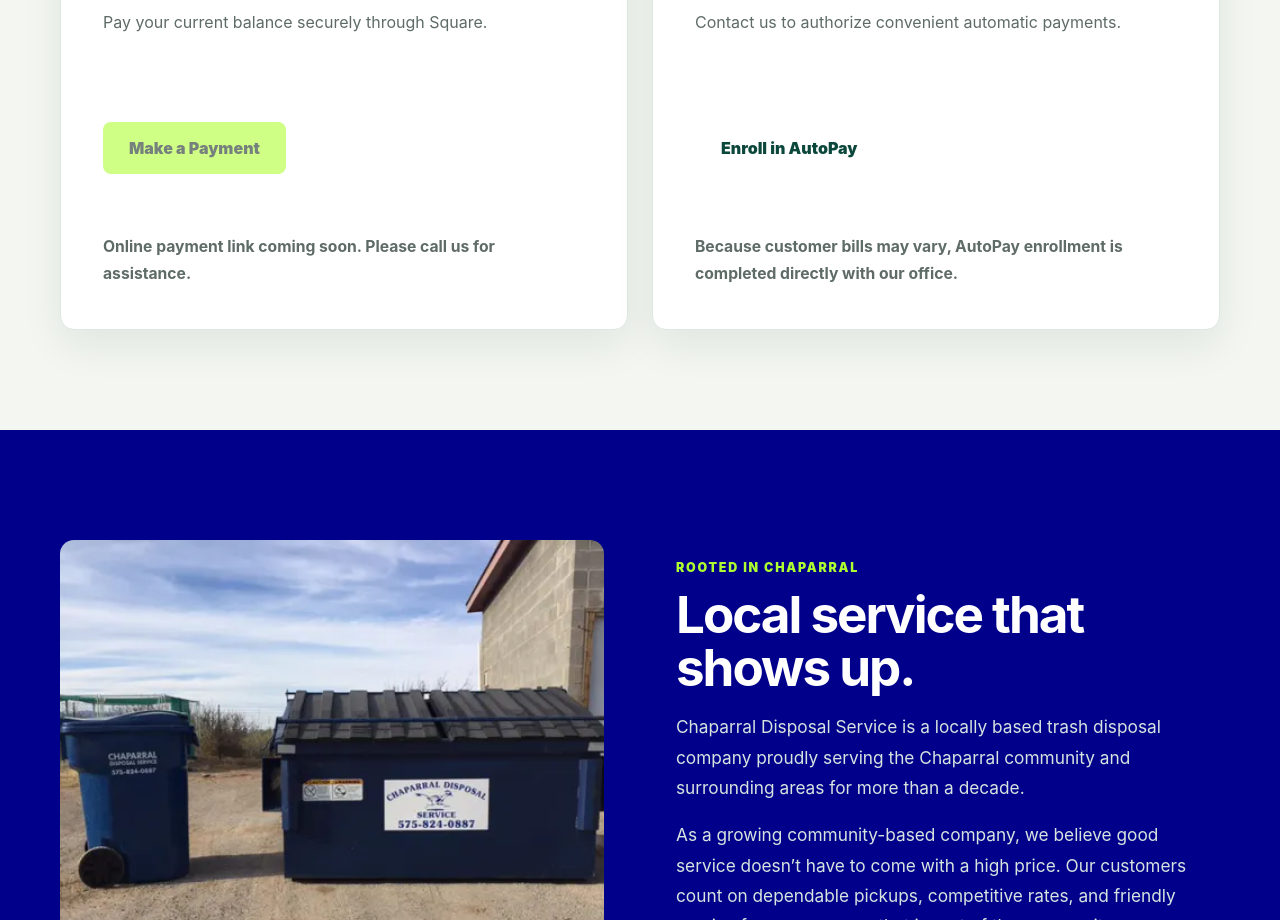
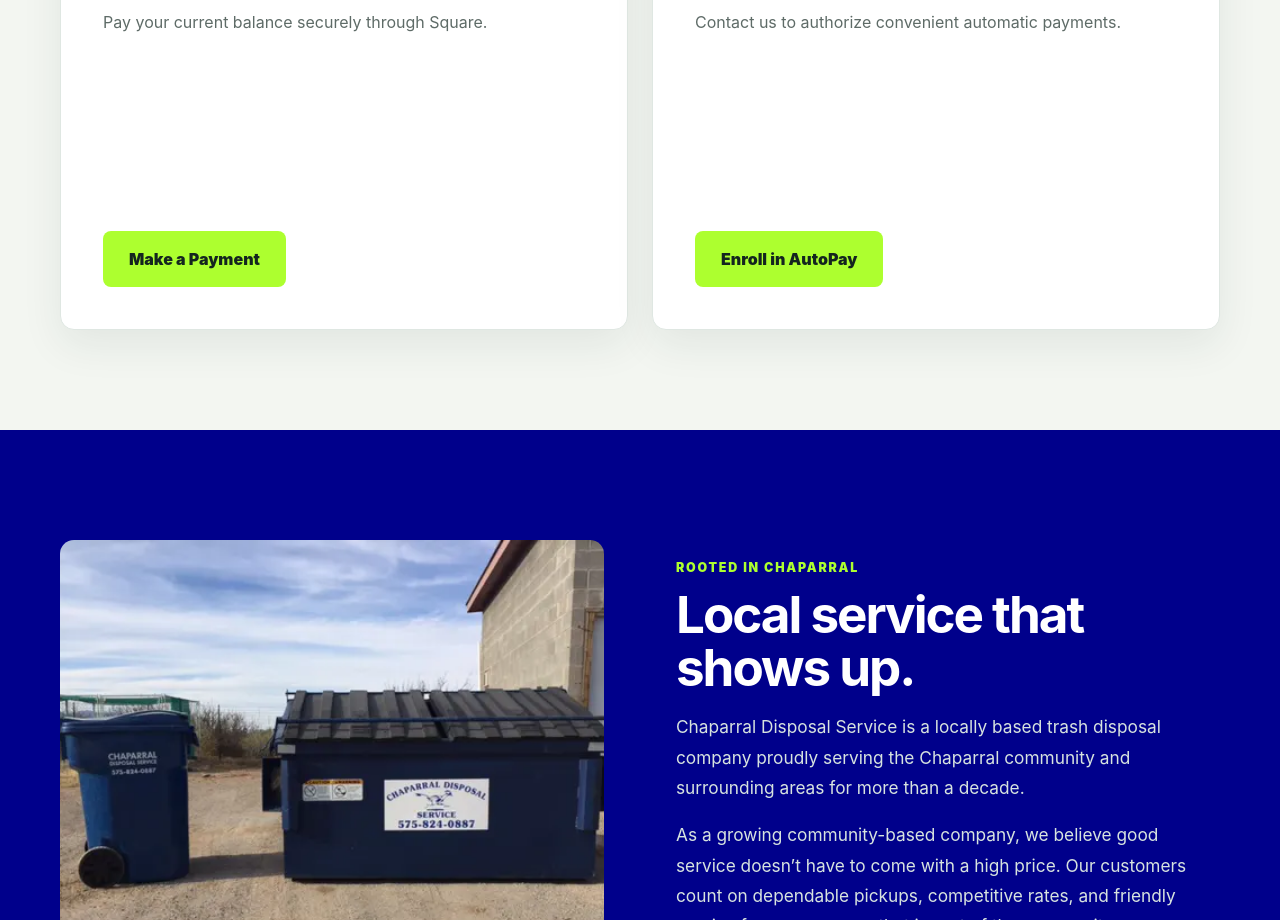
Before and after one commit to thegrindnet/chaparral-disposal-service, a React (Vite) app: page / in a window 1280 px wide. Shown: the part 2080-3000 px from the top of the page. Built offline with nearby package versions, Linux system fonts and the light colour scheme.

Commit message:
Make changes to where the One-time payment and Auto Pay links are directed to

```diff
--- a/src/components/Payment/Payment.jsx
+++ b/src/components/Payment/Payment.jsx
@@ -36,9 +36,8 @@ export default function Payment() {
             ) : (
               <>
                 <button
-                  className="button button--primary payment-card__button payment-card__button--disabled"
+                  className="button button--primary payment-card__button "
                   type="button"
-                  disabled
                 >
                   Make a Payment
                 </button>
@@ -56,15 +55,13 @@ export default function Payment() {
               <p>Contact us to authorize convenient automatic payments.</p>
             </div>
             <a
-              className="button payment-card__button payment-card__button--contact"
-              href={`tel:${business.phone}`}
+              className="button button--primary payment-card__button"
+              href={business.paymentAutoUrl}
+              target="_blank"
+              rel="noreferrer"
             >
               Enroll in AutoPay
             </a>
-            <p className="payment-card__notice">
-              Because customer bills may vary, AutoPay enrollment is completed
-              directly with our office.
-            </p>
           </article>
         </div>
       </div>
--- a/src/utils/constants.js
+++ b/src/utils/constants.js
@@ -9,7 +9,8 @@ export const business = {
   address: "549 North Rd. \nChaparral, NM 88081",
   hours: "Monday – Friday \n8:00 AM – 4:00 PM",
   mapUrl: "https://maps.app.goo.gl/M3KwZYkuew4jRwSbA",
-  paymentUrl: "",
+  paymentUrl: "https://square.link/u/8vPBOISI",
+  paymentAutoUrl: "https://square.link/u/aECEPnG8",
 };
 export const navLinks = [
   { label: "Services", href: "#services" },
```
